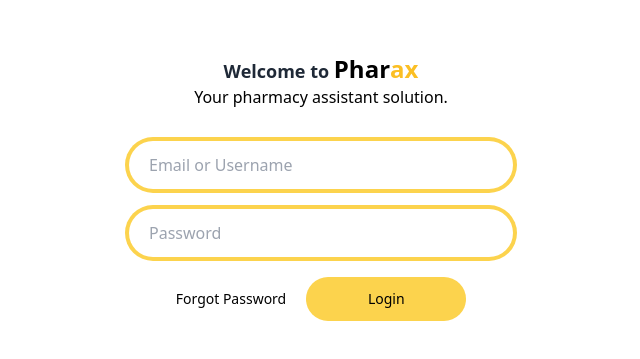
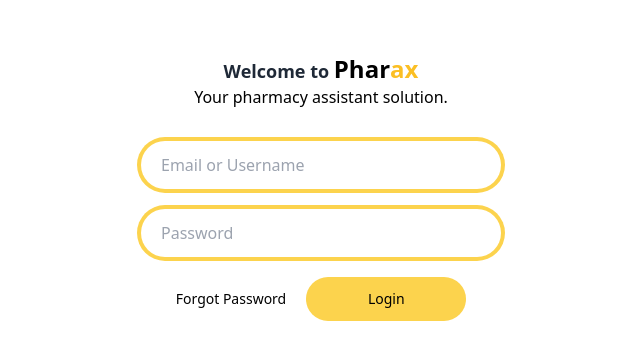
Before and after one commit to VeoScript/pharax, a Nuxt app: page / in a window 1280 px wide. Shown: the part 207-566 px from the top of the page, without its empty margins (319-959 px from the left). Built offline with nearby package versions, Linux system fonts and the light colour scheme.

Commit message:
style: padding left & right - 3

```diff
--- a/pages/index.vue
+++ b/pages/index.vue
@@ -7,7 +7,7 @@
       </div>
       <div class="subtitle">Your pharmacy assistant solution.</div>
       <div class="flex justify-center">
-        <form @submit.prevent="pressLogin" class="mt-3 w-96">
+        <form @submit.prevent="pressLogin" class="mt-3 px-3 w-96">
           <div class="control-holder my-3">
             <input class="ring-4 ring-yellow-300 w-full rounded-full my-2 px-5 py-3 focus:outline-none focus:ring-yellow-400" type="text" placeholder="Email or Username">
           </div>
```
